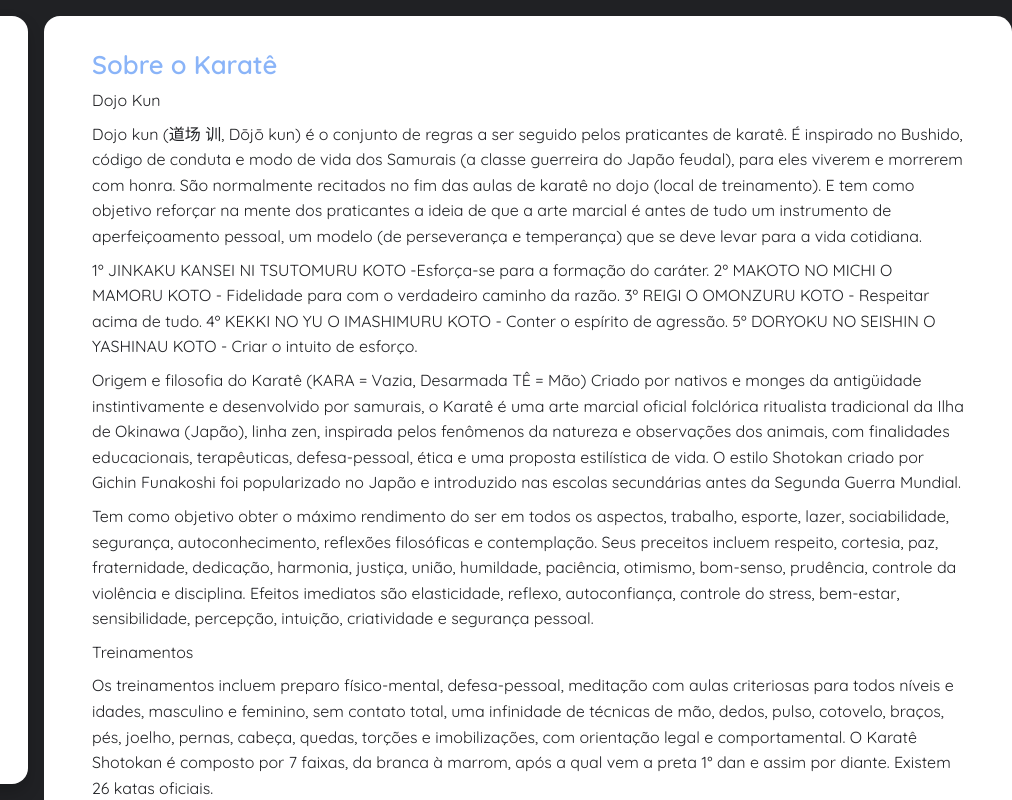
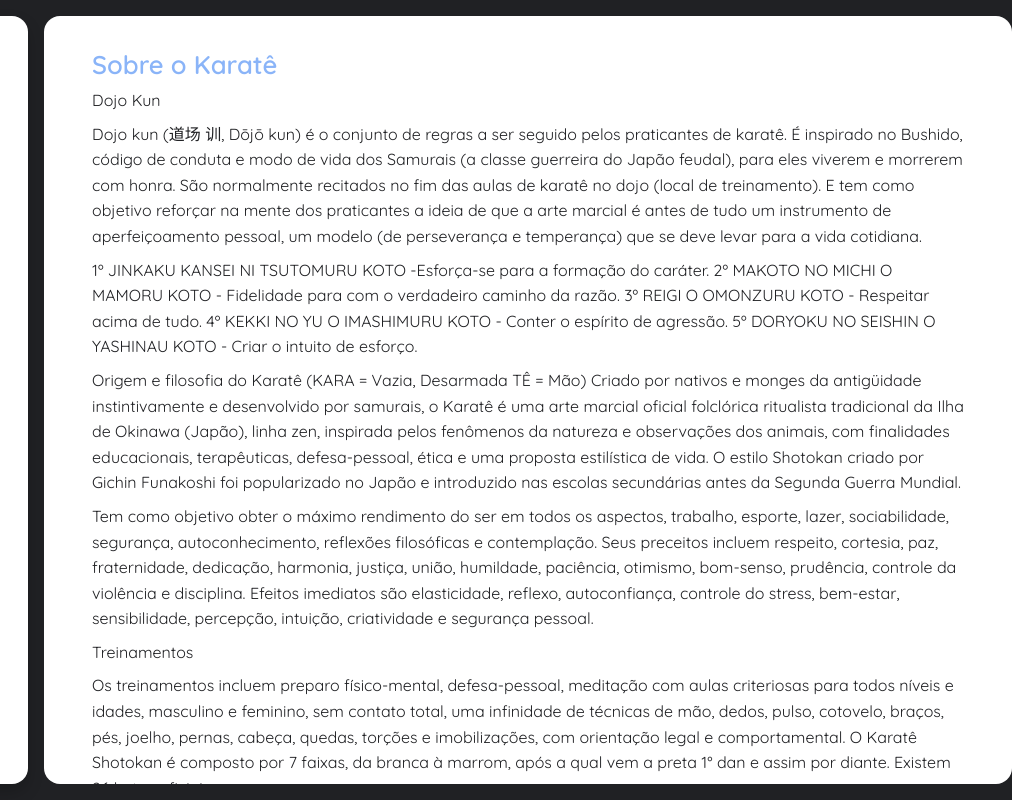
Before and after one commit to renaldogomesdasilva/imersao-dev-10, a plain HTML site: page index.html in a window 1280 px wide. Shown: the top 800 px of the page, 268-1280 px from the left. Drawn offline with Linux system fonts and the light colour scheme.

Commit message:
site-dia-2.1
alterando a main para fixada o conteudo movimentando e sem barra de rolagem

```diff
--- a/style.css
+++ b/style.css
@@ -116,14 +116,24 @@ header h1 {
 }
 
 main {
-    flex-grow: 1; /* Faz o main ocupar o espaço restante */
+    flex-grow:1; /* Faz o main ocupar o espaço restante */
     margin-left: calc(280px + 2rem); /* Adiciona margem à esquerda para não ficar sob a barra lateral */
     padding: 2rem; /* Espaçamento interno */
-    max-width: 76rem;
+    max-width: 75rem;
     background-color: #ffffff; /* Cor de fundo branca */
     border-radius: 1rem; /* Bordas arredondadas */
     height: calc(100% - 2rem); /* Ocupa a altura da tela menos as margens */
     margin-top: 1rem; /* Alinha com o topo do header */
+    margin-bottom: 1rem;
+    position: fixed; /* Mantém a barra lateral fixa na tela */
+    overflow-y: auto; /* Permite a rolagem vertical quando o conteúdo transborda */
+    scrollbar-width: none; /* Oculta a barra de rolagem no Firefox */
+    -ms-overflow-style: none;  /* Oculta a barra de rolagem no Internet Explorer e Edge */
+}
+
+/* Oculta a barra de rolagem em navegadores WebKit (Chrome, Safari, Opera) */
+main::-webkit-scrollbar {
+    display: none;
 }
 
 article {
```
